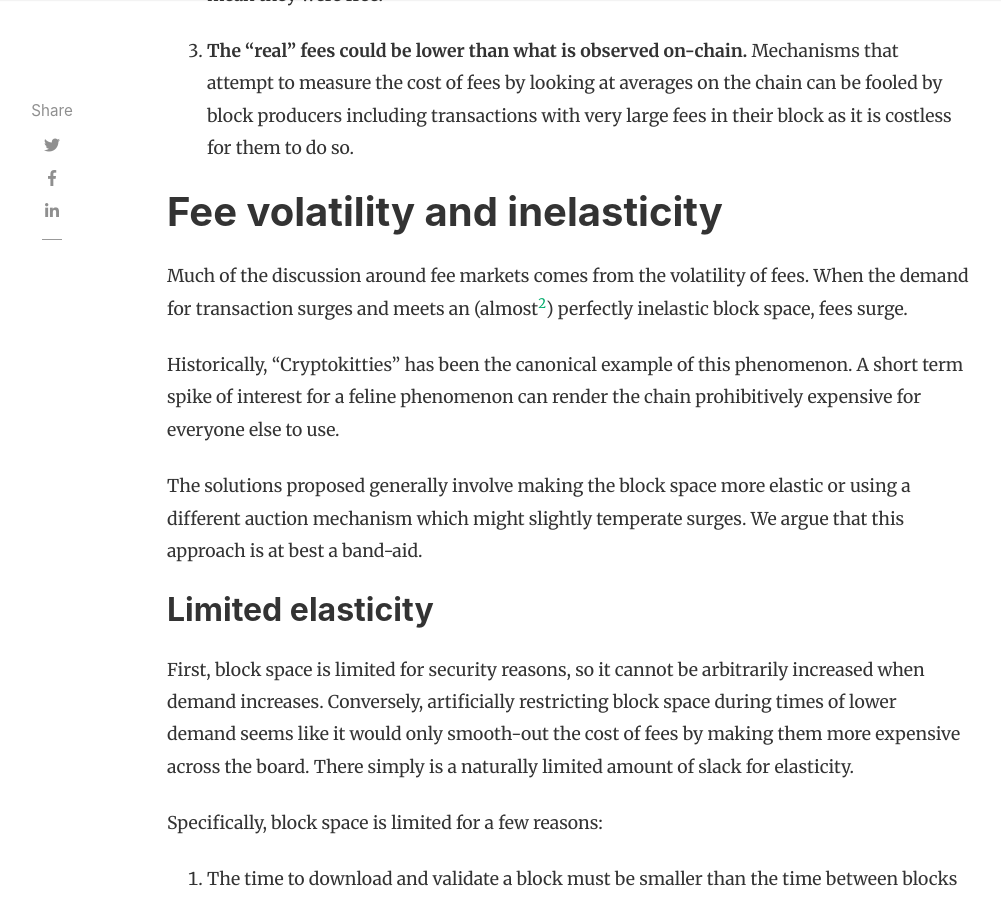
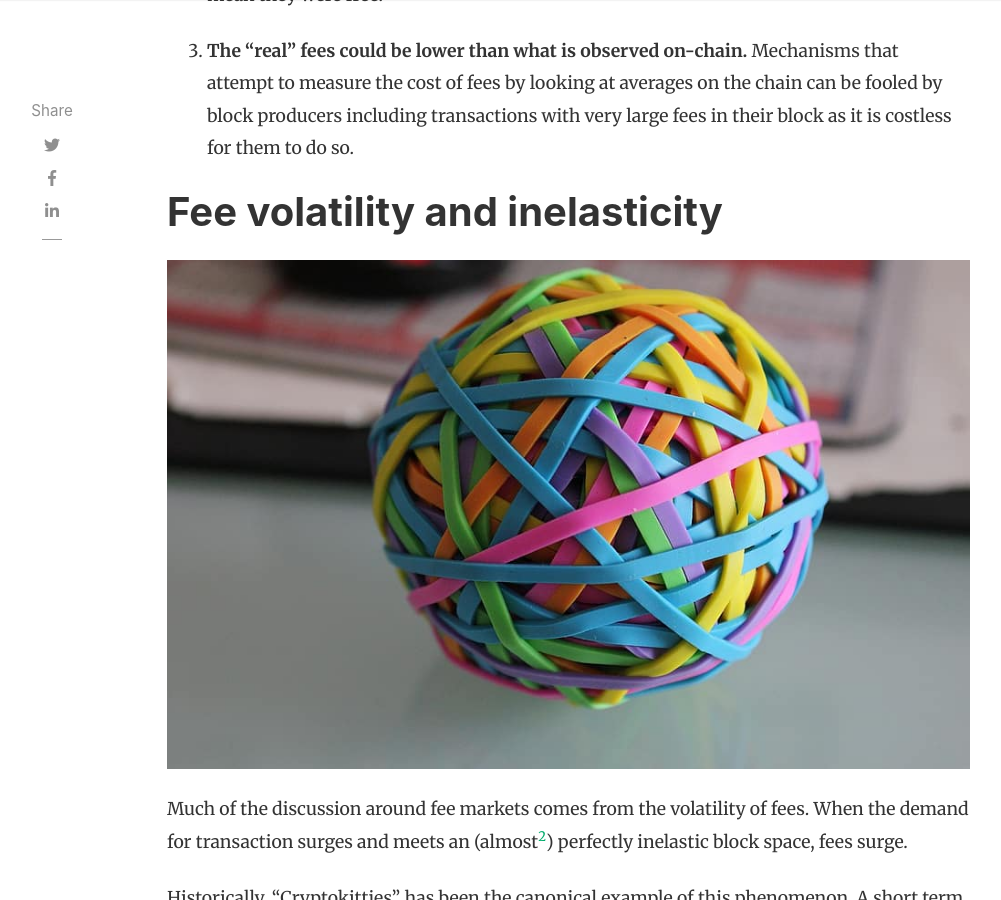
Before and after one commit to murbard/ex.rs, a Jekyll site: the page built from _posts/2020-09-11-protocol-level-fees.md, in a window 1280 px wide and 900 px high, scrolled down 1719 px. Shown: the whole window, without its empty margins (118-1119 px from the left). Built offline with Jekyll 4.4.1, drawn with Linux system fonts in a browser that asks for light colours; nearby versions of some CDN libraries; comment, search, counter and statistics services are not loaded.

Commit message:
add image inside post

```diff
--- a/_posts/2020-09-11-protocol-level-fees.md
+++ b/_posts/2020-09-11-protocol-level-fees.md
@@ -32,6 +32,8 @@ There are a few important corollaries that follow from properly understanding fe
 3. **The “real” fees could be lower than what is observed on-chain.** Mechanisms that attempt to measure the cost of fees by looking at averages on the chain can be fooled by block producers including transactions with very large fees in their block as it is costless for them to do so.
 
 # Fee volatility and inelasticity
+
+![Rubber band](/assets/images/rubber_band.jpg)
 
 Much of the discussion around fee markets comes from the volatility of fees. When the demand for transaction surges and meets an (almost[^2]) perfectly inelastic block space, fees surge.
 
```
